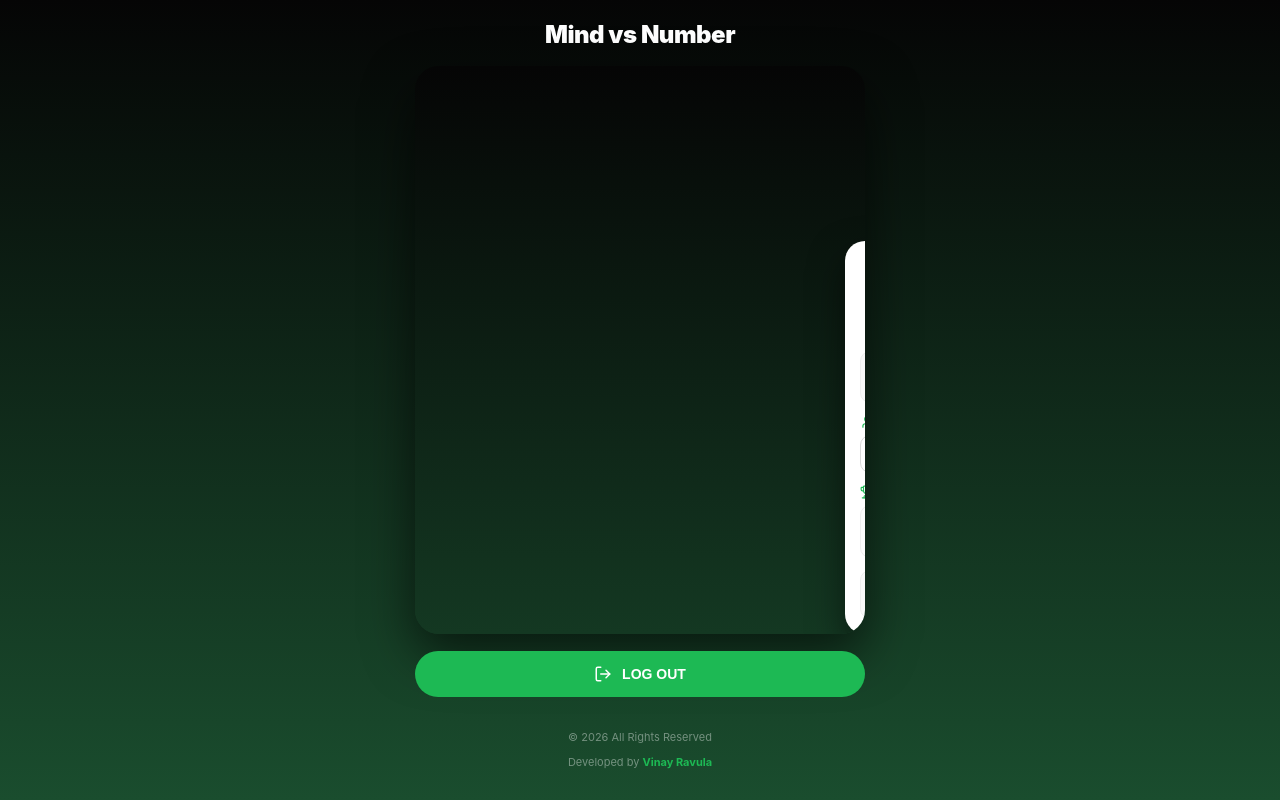
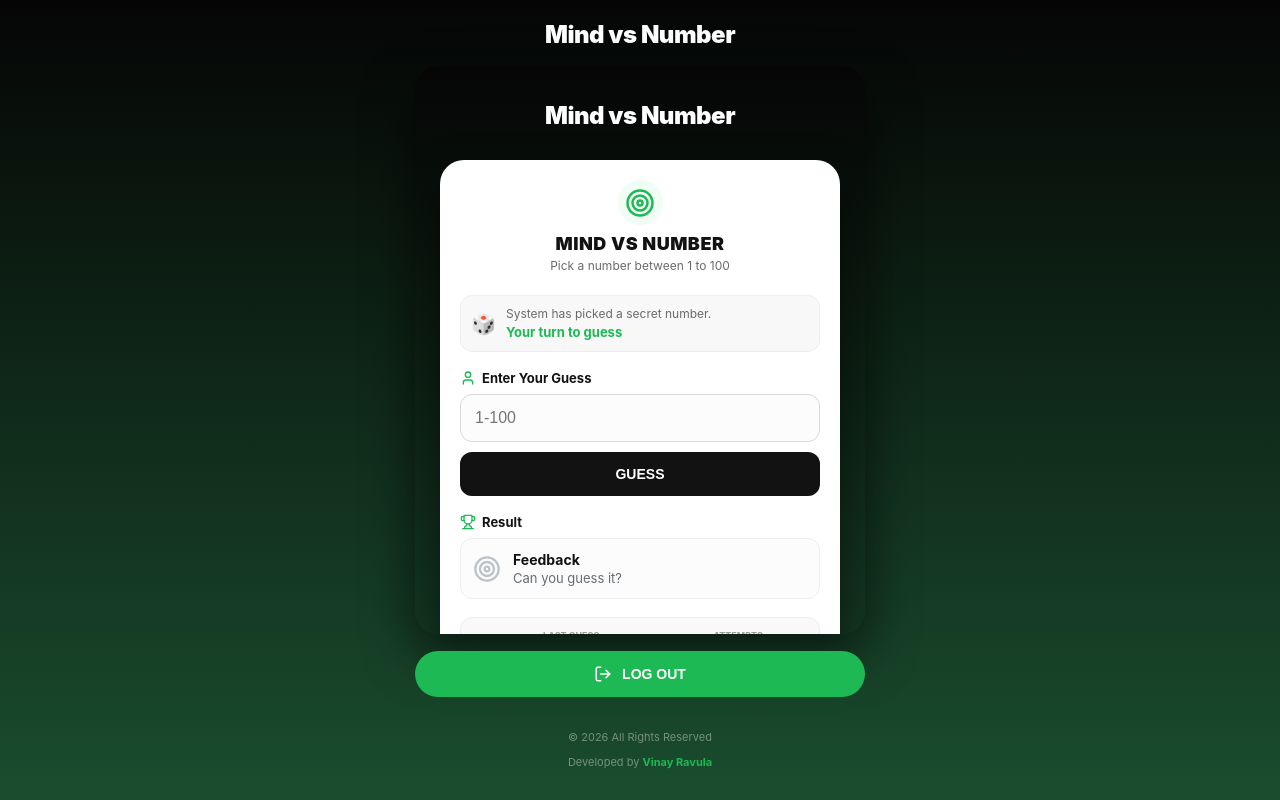
Before and after one commit to vinayravula7/gameui, a React (Create React App) app: page /dashboard in a window 1280 px wide. Built offline with nearby package versions, Linux system fonts and the light colour scheme; sample sign-in values are in the browser's storage.

Commit message:
Refactor GuessGame component styles and structure

```diff
--- a/src/GuessGame.jsx
+++ b/src/GuessGame.jsx
@@ -11,6 +11,7 @@ import {
   LogOut,
 } from "lucide-react";
 
+// --- GUESS GAME COMPONENT ---
 const GuessGame = () => {
   const [guess, setGuess] = useState("");
   const [message, setMessage] = useState("Can you guess it?");
@@ -25,10 +26,12 @@ const GuessGame = () => {
     e.preventDefault();
     setLoading(true);
     const token = localStorage.getItem("token");
+
     try {
       const res = await axios.get(`${API_BASE_URL}/guess?guess=${guess}`, {
         headers: { Authorization: `Bearer ${token}` },
       });
+
       const responseText = res.data;
       setMessage(responseText);
       setLastGuess(guess);
@@ -45,9 +48,13 @@ const GuessGame = () => {
     setLoading(true);
     const token = localStorage.getItem("token");
     try {
-      await axios.post(`${API_BASE_URL}/reset`, {}, {
-        headers: { Authorization: `Bearer ${token}` },
-      });
+      await axios.post(
+        `${API_BASE_URL}/reset`,
+        {},
+        {
+          headers: { Authorization: `Bearer ${token}` },
+        },
+      );
       setMessage("Can you guess it?");
       setGuess("");
       setLastGuess("-");
@@ -64,17 +71,17 @@ const GuessGame = () => {
     <div style={gameStyles.card}>
       <div style={gameStyles.header}>
         <div style={gameStyles.iconCircle}>
-          <Target size={24} color="#1DB954" />
+          <Target size={30} color="#1DB954" />
         </div>
         <h1 style={gameStyles.title}>MIND VS NUMBER</h1>
         <p style={gameStyles.subtitle}>Pick a number between 1 to 100</p>
       </div>
 
       <div style={gameStyles.infoBox}>
-        <span style={{ fontSize: "18px" }}>🎲</span>
+        <span style={{ fontSize: "20px" }}>🎲</span>
         <div style={{ textAlign: "left" }}>
           <p style={gameStyles.infoPara}>System has picked a secret number.</p>
-          <strong style={{ color: "#1DB954", fontSize: "12px" }}>
+          <strong style={{ color: "#1DB954", fontSize: "13px" }}>
             {isCorrect ? "Success!" : "Your turn to guess"}
           </strong>
         </div>
@@ -82,7 +89,7 @@ const GuessGame = () => {
 
       <div style={gameStyles.section}>
         <div style={gameStyles.labelRow}>
-          <User size={14} color="#1DB954" />
+          <User size={16} color="#1DB954" />
           <span style={gameStyles.labelText}>Enter Your Guess</span>
         </div>
         <form onSubmit={handleGuess} style={gameStyles.inputRow}>
@@ -97,7 +104,11 @@ const GuessGame = () => {
           />
           <button
             type="submit"
-            style={isCorrect || loading ? gameStyles.guessBtnDisabled : gameStyles.guessBtn}
+            style={
+              isCorrect || loading
+                ? gameStyles.guessBtnDisabled
+                : gameStyles.guessBtn
+            }
             disabled={loading || isCorrect}
           >
             {loading ? "..." : "GUESS"}
@@ -107,22 +118,36 @@ const GuessGame = () => {
 
       <div style={gameStyles.section}>
         <div style={gameStyles.labelRow}>
-          <Trophy size={14} color="#1DB954" />
+          <Trophy size={16} color="#1DB954" />
           <span style={gameStyles.labelText}>Result</span>
         </div>
-        <div style={{
+        <div
+          style={{
             ...gameStyles.resultBox,
             backgroundColor: isCorrect ? "#f0fff4" : "#fcfcfc",
             borderColor: isCorrect ? "#1DB954" : "#eee",
-          }}>
-          {isCorrect ? <CheckCircle2 color="#1DB954" size={24} /> : <Target color="#bdc3c7" size={24} />}
+          }}
+        >
+          {isCorrect ? (
+            <CheckCircle2 color="#1DB954" size={28} />
+          ) : (
+            <Target color="#bdc3c7" size={28} />
+          )}
           <div style={{ textAlign: "left" }}>
-            <h3 style={gameStyles.resultHead}>{isCorrect ? "Brilliant!" : "Feedback"}</h3>
-            <p style={{
+            <h3 style={gameStyles.resultHead}>
+              {isCorrect ? "Brilliant!" : "Feedback"}
+            </h3>
+            <p
+              style={{
                 ...gameStyles.resultPara,
-                color: isCorrect ? "#1DB954" : message === "Can you guess it?" ? "#636e72" : "#e74c3c",
+                color: isCorrect
+                  ? "#1DB954"
+                  : message === "Can you guess it?"
+                    ? "#636e72"
+                    : "#e74c3c",
                 fontWeight: message === "Can you guess it?" ? "400" : "700",
-              }}>
+              }}
+            >
               {isCorrect ? `Correct! The number was ${guess}.` : message}
             </p>
           </div>
@@ -131,14 +156,14 @@ const GuessGame = () => {
 
       <div style={gameStyles.statsBar}>
         <div style={gameStyles.statItem}>
-          <Hash size={16} color="#1DB954" />
+          <Hash size={18} color="#1DB954" />
           <div style={gameStyles.statCol}>
-            <span style={gameStyles.statLabel}>Last</span>
+            <span style={gameStyles.statLabel}>Last Guess</span>
             <span style={gameStyles.statValue}>{lastGuess}</span>
           </div>
         </div>
         <div style={gameStyles.statItem}>
-          <BarChart3 size={16} color="#1DB954" />
+          <BarChart3 size={18} color="#1DB954" />
           <div style={gameStyles.statCol}>
             <span style={gameStyles.statLabel}>Attempts</span>
             <span style={gameStyles.statValue}>{attempts}</span>
@@ -148,13 +173,14 @@ const GuessGame = () => {
 
       {isCorrect && (
         <button onClick={resetGame} style={gameStyles.playAgain}>
-          <RotateCcw size={16} /> PLAY AGAIN
+          <RotateCcw size={18} /> PLAY AGAIN
         </button>
       )}
     </div>
   );
 };
 
+// --- MAIN DASHBOARD COMPONENT ---
 const Dashboard = () => {
   const handleLogout = () => {
     localStorage.removeItem("token");
@@ -165,53 +191,204 @@ const Dashboard = () => {
     <div style={dashStyles.container}>
       <div style={dashStyles.contentWrapper}>
         <h2 style={dashStyles.headerTitle}>Mind vs Number</h2>
+
         <main style={dashStyles.mainCard}>
           <GuessGame />
         </main>
-        <button onClick={handleLogout} style={dashStyles.logoutBtn}>
-          <LogOut size={16} /> LOG OUT
-        </button>
+
+        <div style={dashStyles.footerAction}>
+          <button onClick={handleLogout} style={dashStyles.logoutBtn}>
+            <LogOut size={18} /> LOG OUT
+          </button>
+        </div>
+
         <div style={dashStyles.devFooter}>
-          <p>© {new Date().getFullYear()} Developed by <span style={{ color: "#1DB954", fontWeight: "700" }}>Vinay Ravula</span></p>
+          <p>© {new Date().getFullYear()} All Rights Reserved</p>
+          <p>
+            Developed by{" "}
+            <span style={{ fontWeight: "700", color: "#1DB954" }}>
+              Vinay Ravula
+            </span>
+          </p>
         </div>
       </div>
     </div>
   );
 };
 
+// --- STYLES ---
 const gameStyles = {
-  card: { padding: "15px", display: "flex", flexDirection: "column", gap: "12px" },
+  card: {
+    padding: "20px",
+    display: "flex",
+    flexDirection: "column",
+    gap: "18px",
+  },
   header: { textAlign: "center" },
-  iconCircle: { background: "#f0fdf4", width: "40px", height: "40px", borderRadius: "50%", display: "flex", alignItems: "center", justifyContent: "center", margin: "0 auto 5px" },
-  title: { fontSize: "16px", color: "#121212", margin: 0, fontWeight: "900" },
-  subtitle: { fontSize: "11px", color: "#6a6a6a", margin: "2px 0" },
-  infoBox: { background: "#f8f8f8", padding: "8px", borderRadius: "10px", display: "flex", gap: "8px", alignItems: "center", border: "1px solid #eee" },
-  infoPara: { margin: 0, fontSize: "11px", color: "#6a6a6a" },
-  section: { display: "flex", flexDirection: "column", gap: "5px" },
-  labelRow: { display: "flex", alignItems: "center", gap: "5px" },
-  labelText: { fontWeight: "700", color: "#121212", fontSize: "12px" },
-  inputRow: { display: "flex", gap: "8px" },
-  input: { flex: 1, padding: "10px", borderRadius: "10px", border: "1px solid #d9d9d9", fontSize: "14px", outline: "none" },
-  guessBtn: { backgroundColor: "#121212", color: "white", border: "none", borderRadius: "10px", padding: "10px 20px", fontWeight: "bold", fontSize: "12px", cursor: "pointer" },
-  guessBtnDisabled: { backgroundColor: "#ccc", color: "white", border: "none", borderRadius: "10px", padding: "10px 20px" },
-  resultBox: { padding: "10px", borderRadius: "10px", display: "flex", gap: "10px", alignItems: "center", border: "1px solid #eee" },
-  resultHead: { margin: 0, fontSize: "13px", fontWeight: "700" },
-  resultPara: { margin: 0, fontSize: "12px" },
-  statsBar: { display: "flex", justifyContent: "space-around", background: "#f9f9f9", padding: "10px", borderRadius: "10px", border: "1px solid #eee" },
-  statItem: { display: "flex", alignItems: "center", gap: "5px" },
+  iconCircle: {
+    background: "#f0fdf4",
+    width: "45px",
+    height: "45px",
+    borderRadius: "50%",
+    display: "flex",
+    alignItems: "center",
+    justifyContent: "center",
+    margin: "0 auto 8px",
+  },
+  title: {
+    fontSize: "18px",
+    color: "#121212",
+    margin: 0,
+    fontWeight: "900",
+    letterSpacing: "0.5px",
+  },
+  subtitle: { fontSize: "12px", color: "#6a6a6a", margin: "4px 0" },
+  infoBox: {
+    background: "#f8f8f8",
+    padding: "10px",
+    borderRadius: "12px",
+    display: "flex",
+    gap: "10px",
+    alignItems: "center",
+    border: "1px solid #eee",
+  },
+  infoPara: { margin: 0, fontSize: "12px", color: "#6a6a6a" },
+  section: { display: "flex", flexDirection: "column", gap: "8px" },
+  labelRow: { display: "flex", alignItems: "center", gap: "6px" },
+  labelText: { fontWeight: "700", color: "#121212", fontSize: "13px" },
+  inputRow: { display: "flex", flexDirection: "column", gap: "10px" },
+  input: {
+    width: "100%",
+    padding: "14px",
+    borderRadius: "12px",
+    border: "1px solid #d9d9d9",
+    backgroundColor: "#fcfcfc",
+    fontSize: "16px",
+    boxSizing: "border-box",
+    outline: "none",
+  },
+  guessBtn: {
+    width: "100%",
+    backgroundColor: "#121212",
+    color: "white",
+    border: "none",
+    borderRadius: "12px",
+    padding: "14px",
+    fontWeight: "bold",
+    fontSize: "14px",
+  },
+  guessBtnDisabled: {
+    width: "100%",
+    backgroundColor: "#ccc",
+    color: "white",
+    border: "none",
+    borderRadius: "12px",
+    padding: "14px",
+    fontWeight: "bold",
+  },
+  resultBox: {
+    padding: "12px",
+    borderRadius: "12px",
+    display: "flex",
+    gap: "12px",
+    alignItems: "center",
+    border: "1px solid #eee",
+  },
+  resultHead: {
+    margin: 0,
+    fontSize: "14px",
+    color: "#121212",
+    fontWeight: "700",
+  },
+  resultPara: { margin: "2px 0 0", fontSize: "13px" },
+  statsBar: {
+    display: "flex",
+    justifyContent: "space-around",
+    background: "#f9f9f9",
+    padding: "12px",
+    borderRadius: "12px",
+    border: "1px solid #eee",
+  },
+  statItem: { display: "flex", alignItems: "center", gap: "8px" },
   statCol: { display: "flex", flexDirection: "column" },
-  statLabel: { fontSize: "8px", color: "#999", textTransform: "uppercase", fontWeight: "700" },
-  statValue: { fontSize: "14px", fontWeight: "800", color: "#121212" },
-  playAgain: { backgroundColor: "#1DB954", color: "white", border: "none", padding: "10px", borderRadius: "20px", fontWeight: "800", fontSize: "12px", display: "flex", alignItems: "center", justifyContent: "center", gap: "8px" },
+  statLabel: {
+    fontSize: "9px",
+    color: "#999",
+    textTransform: "uppercase",
+    fontWeight: "700",
+  },
+  statValue: { fontSize: "16px", fontWeight: "800", color: "#121212" },
+  playAgain: {
+    backgroundColor: "#1DB954",
+    color: "white",
+    border: "none",
+    padding: "14px",
+    borderRadius: "30px",
+    fontWeight: "800",
+    display: "flex",
+    alignItems: "center",
+    justifyContent: "center",
+    gap: "10px",
+    marginTop: "5px",
+  },
 };
 
 const dashStyles = {
-  container: { display: "flex", justifyContent: "center", alignItems: "center", height: "100dvh", width: "100vw", background: "linear-gradient(180deg, #050505 0%, #1a4d2e 100%)", padding: "10px", boxSizing: "border-box", overflow: "hidden" },
-  contentWrapper: { width: "100%", maxWidth: "420px", maxHeight: "98dvh", display: "flex", flexDirection: "column", gap: "10px" },
-  headerTitle: { color: "#fff", fontSize: "20px", fontWeight: "900", textAlign: "center", margin: "0" },
-  mainCard: { backgroundColor: "#ffffff", borderRadius: "20px", boxShadow: "0 15px 35px rgba(0,0,0,0.5)", width: "100%", overflowY: "auto" },
-  logoutBtn: { backgroundColor: "#1DB954", color: "#ffffff", padding: "12px", borderRadius: "50px", border: "none", fontSize: "13px", fontWeight: "800", display: "flex", alignItems: "center", justifyContent: "center", gap: "8px", cursor: "pointer" },
-  devFooter: { fontSize: "10px", color: "rgba(255, 255, 255, 0.4)", textAlign: "center" },
+  container: {
+    display: "flex",
+    justifyContent: "center",
+    alignItems: "flex-start",
+    minHeight: "100vh",
+    background: "linear-gradient(180deg, #050505 0%, #1a4d2e 100%)",
+    padding: "20px 15px",
+    fontFamily: "'Inter', sans-serif",
+    boxSizing: "border-box",
+  },
+  contentWrapper: {
+    width: "100%",
+    maxWidth: "400px",
+    display: "flex",
+    flexDirection: "column",
+    gap: "15px",
+  },
+  headerTitle: {
+    color: "#fff",
+    fontSize: "24px",
+    fontWeight: "900",
+    textAlign: "center",
+    margin: "15px 0",
+    letterSpacing: "-0.5px",
+  },
+  mainCard: {
+    backgroundColor: "#ffffff",
+    borderRadius: "24px",
+    boxShadow: "0 20px 40px rgba(0,0,0,0.5)",
+    overflow: "hidden",
+    width: "100%",
+  },
+  footerAction: { marginTop: "5px", width: "100%" },
+  logoutBtn: {
+    width: "100%",
+    backgroundColor: "#1DB954",
+    color: "#ffffff",
+    padding: "16px",
+    borderRadius: "50px",
+    border: "none",
+    fontSize: "14px",
+    fontWeight: "800",
+    display: "flex",
+    alignItems: "center",
+    justifyContent: "center",
+    gap: "10px",
+    boxShadow: "0 10px 20px rgba(29, 185, 84, 0.2)",
+  },
+  devFooter: {
+    marginTop: "20px",
+    fontSize: "11px",
+    color: "rgba(255, 255, 255, 0.5)",
+    textAlign: "center",
+    lineHeight: "1.6",
+  },
 };
 
 export default Dashboard;
```
